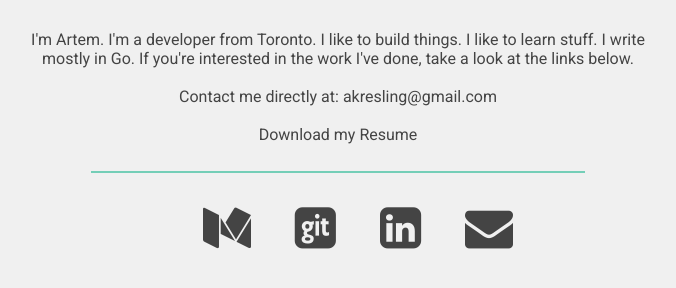
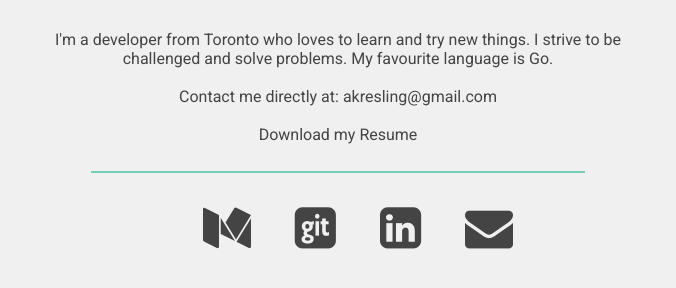
Before and after one commit to akresling/akresling.github.io, a Jekyll site: the page index.html, which Jekyll copies as it is, in a window 1280 px wide, cut to the strip 374-662 px from the top of the page. Shown: the whole strip, without its empty margins (302-978 px from the left). Built offline with Jekyll 4.4.1, drawn with Linux system fonts in a browser that asks for light colours; nearby versions of some CDN libraries.

Commit message:
Updated headline

```diff
--- a/index.html
+++ b/index.html
@@ -21,8 +21,7 @@
    <div class="container">
        <img src="images/hawaii.jpg" class="circle" height="350px" width="350px"/>
         <div class="description">
-            I'm Artem. I'm a developer from Toronto. I like to build things. I like to learn stuff. I write mostly in Go.
-            If you're interested in the work I've done, take a look at the links below.
+            I'm a developer from Toronto who loves to learn and try new things. I strive to be challenged and solve problems. My favourite language is Go.
             <br> <br>
             Contact me directly at: akresling@gmail.com
             <br> <br>
```
